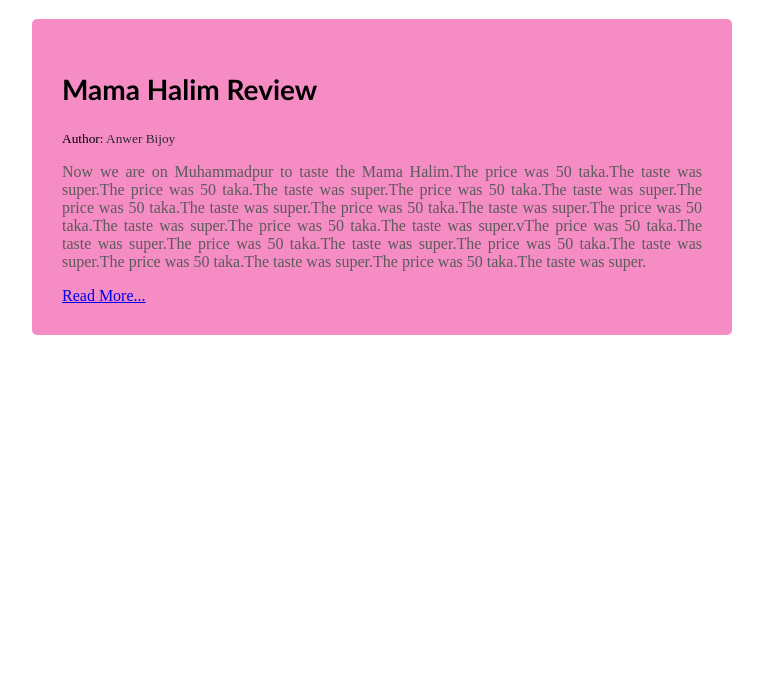
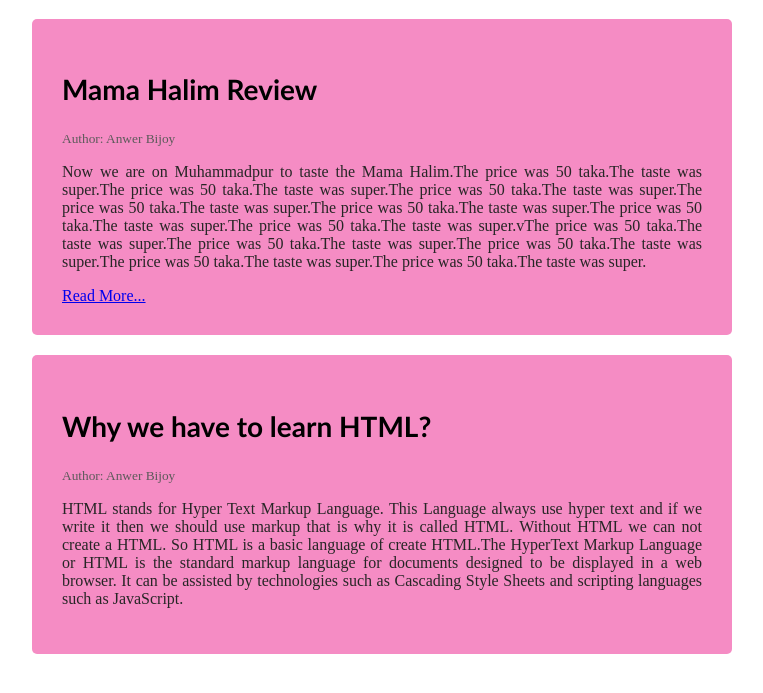
Before and after one commit to anwer-bijoy/my-first-repo, a plain HTML site: page index.html in a window 1280 px wide. Shown: the part 61-754 px from the top of the page, without its empty margins (258-1021 px from the left). Drawn offline with Linux system fonts and the light colour scheme.

Commit message:
new blos added

```diff
--- a/index.html
+++ b/index.html
@@ -22,6 +22,15 @@
             taka.The taste was super.</p>
         <a href="#">Read More...</a>
     </div>
+    <div class="blogs">
+        <h2>Why we have to learn HTML?</h2>
+        <small>Author: <span class="author-name">Anwer Bijoy</span></small>
+        <p>HTML stands for Hyper Text Markup Language. This Language always use hyper text and if we write it then we
+            should use markup that is why it is called HTML. Without HTML we can not create a HTML. So HTML is a basic
+            language of create HTML.The HyperText Markup Language or HTML is the standard markup language for documents
+            designed to be displayed in a web browser. It can be assisted by technologies such as Cascading Style Sheets
+            and scripting languages such as JavaScript. </p>
+    </div>
 
 
 </body>
--- a/style.css
+++ b/style.css
@@ -4,7 +4,7 @@ h1 {
 }
 .blogs {
   width: 50vw;
-  margin: auto;
+  margin: 20px auto;
   padding: 30px;
   background-color: rgb(245, 140, 196);
   border-radius: 5px;
@@ -17,10 +17,10 @@ h1 {
   font-family: 'Gill Sans', 'Gill Sans MT', Calibri, 'Trebuchet MS', sans-serif;
   font-size: 1.75rem;
 }
-.blogs span {
-  color: #2e2d2d;
+.blogs small {
+  color: #5c5a5a;
 }
 .blogs p {
   text-align: justify;
-  color: #5c5a5a;
+  color: #272626;
 }
```
